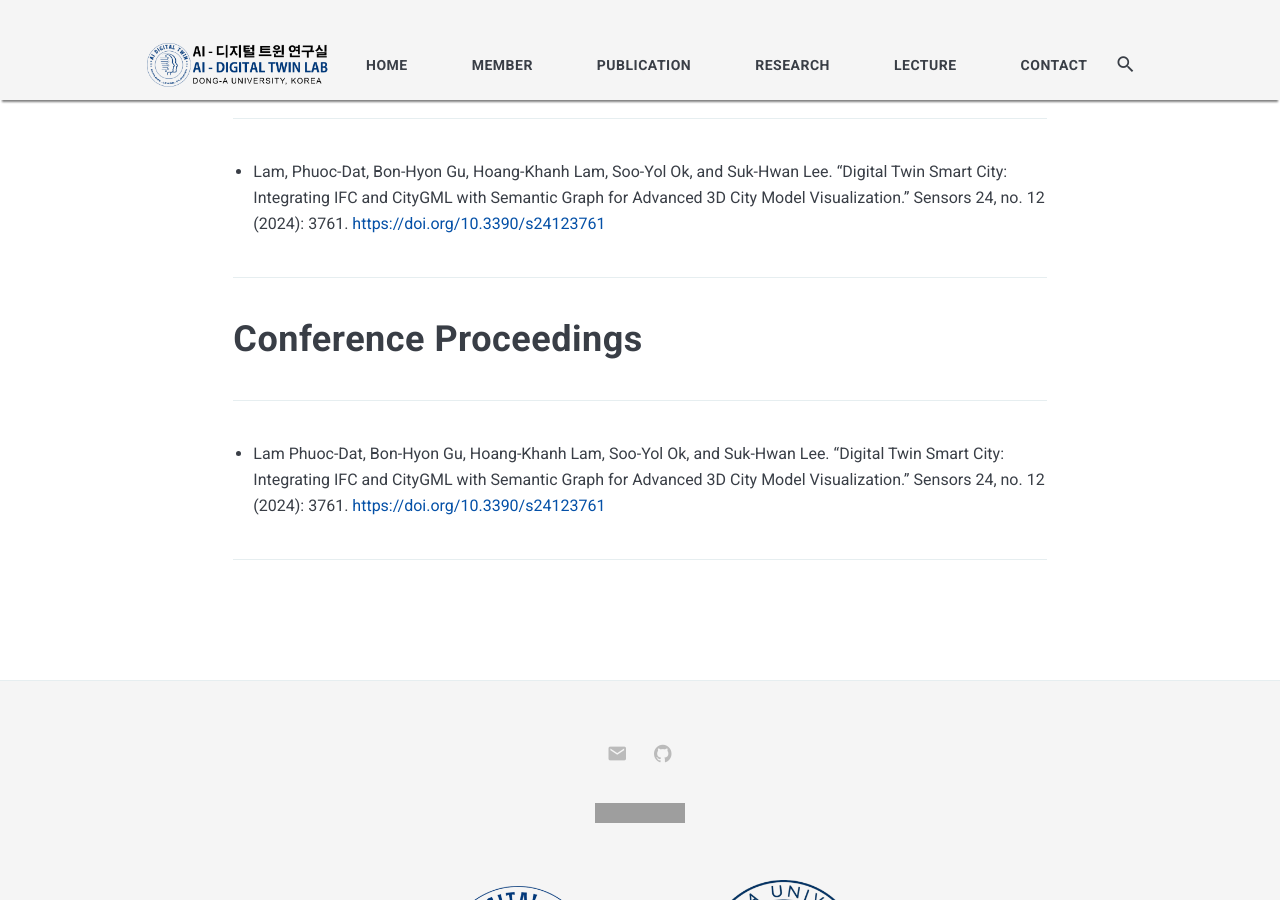
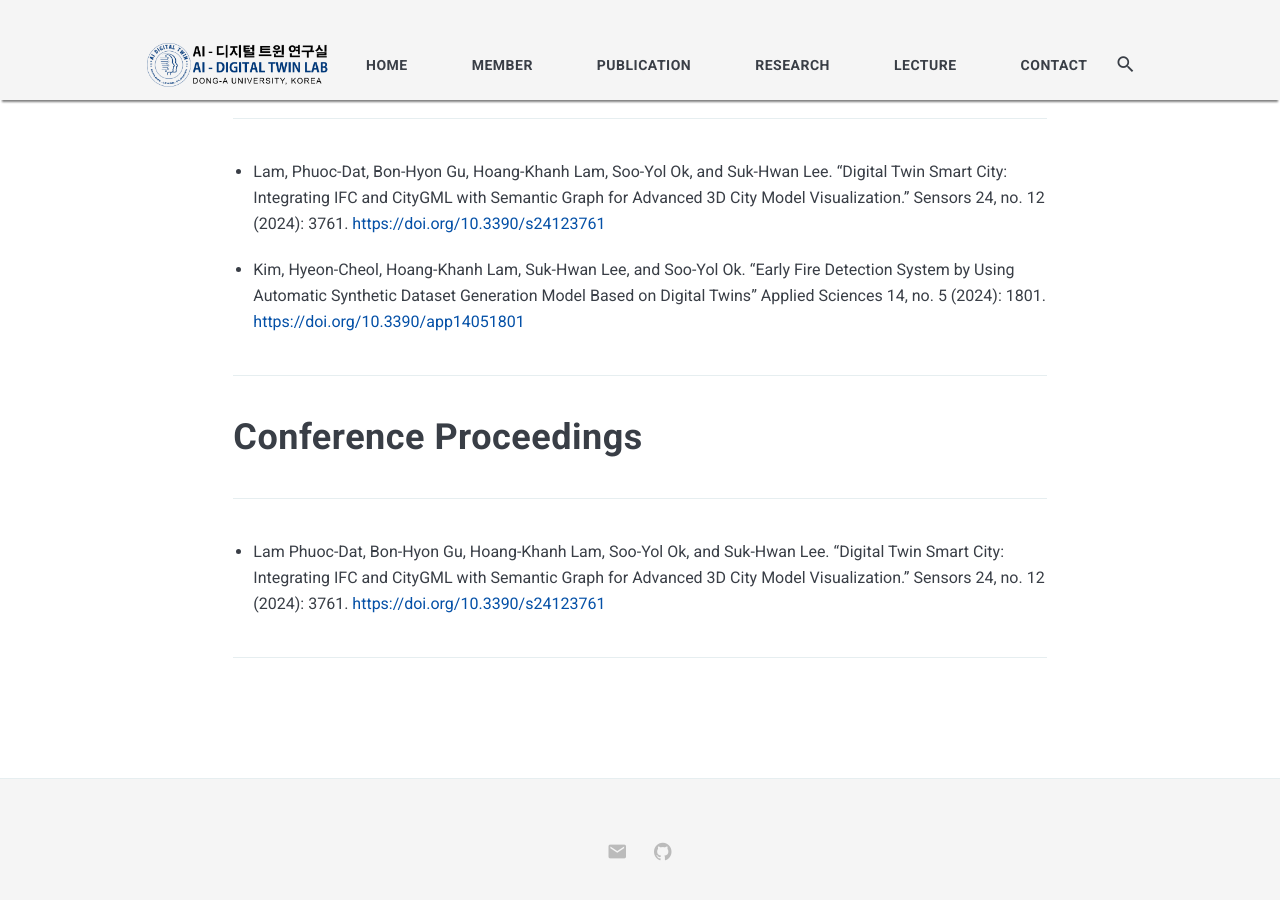
Before and after one commit to AIDTLab-DAU/AIDTLab-DAU.github.io, a Jekyll site: the page built from _pages/2-publication.md, in a window 1280 px wide and 900 px high, scrolled down 549 px. Built offline with Jekyll 4.4.1, drawn with Linux system fonts in a browser that asks for light colours; nearby versions of some CDN libraries; grey boxes are pictures that could not be loaded.

Commit message:
Updated research and publication page

```diff
--- a/_pages/2-publication.md
+++ b/_pages/2-publication.md
@@ -21,6 +21,8 @@ toc_label: "Table of Contents"
 
 * Lam, Phuoc-Dat, Bon-Hyon Gu, Hoang-Khanh Lam, Soo-Yol Ok, and Suk-Hwan Lee. "Digital Twin Smart City: Integrating IFC and CityGML with Semantic Graph for Advanced 3D City Model Visualization." Sensors 24, no. 12 (2024): 3761. [https://doi.org/10.3390/s24123761](https://doi.org/10.3390/s24123761)
 
+* Kim, Hyeon-Cheol, Hoang-Khanh Lam, Suk-Hwan Lee, and Soo-Yol Ok. "Early Fire Detection System by Using Automatic Synthetic Dataset Generation Model Based on Digital Twins" Applied Sciences 14, no. 5 (2024): 1801. [https://doi.org/10.3390/app14051801](https://doi.org/10.3390/app14051801)
+
 ***
 
 # Conference Proceedings
```
Also changed, not shown: _pages/77-digital_twin.md (+2 -4 lines).
